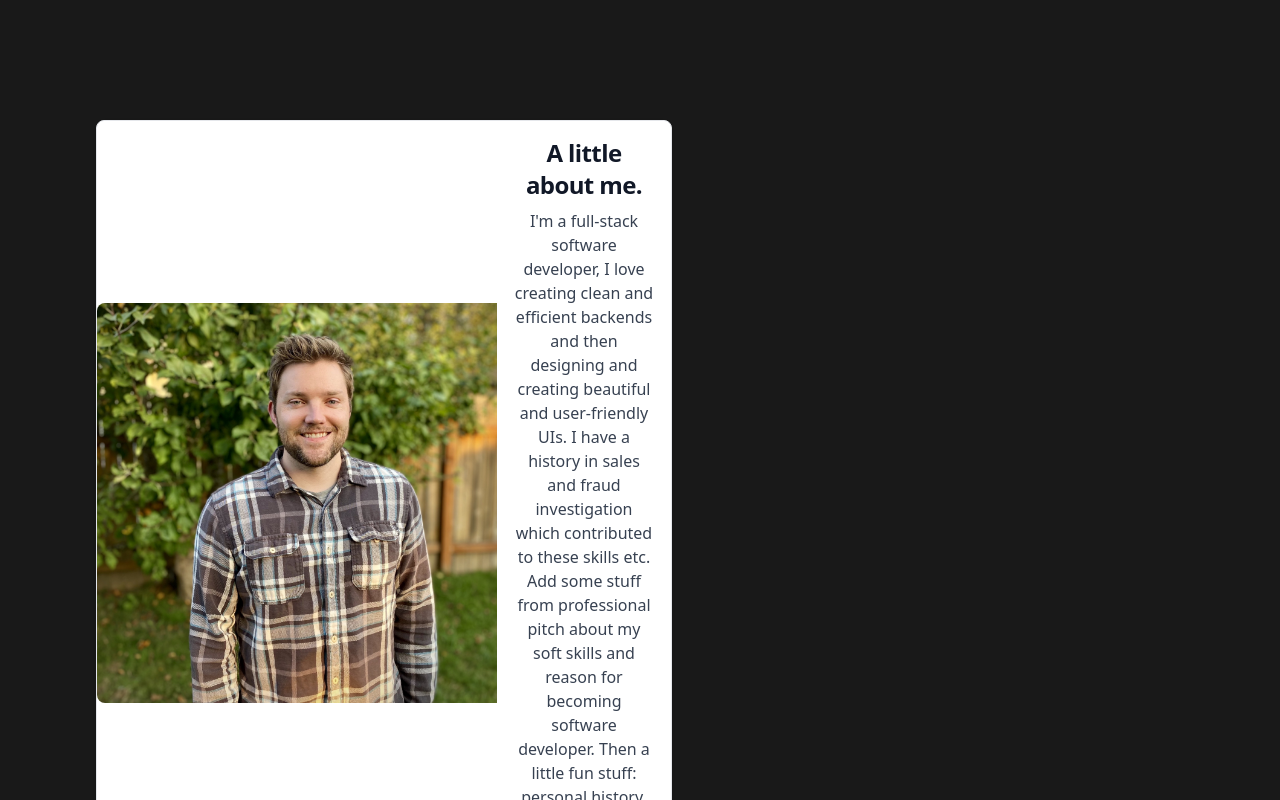
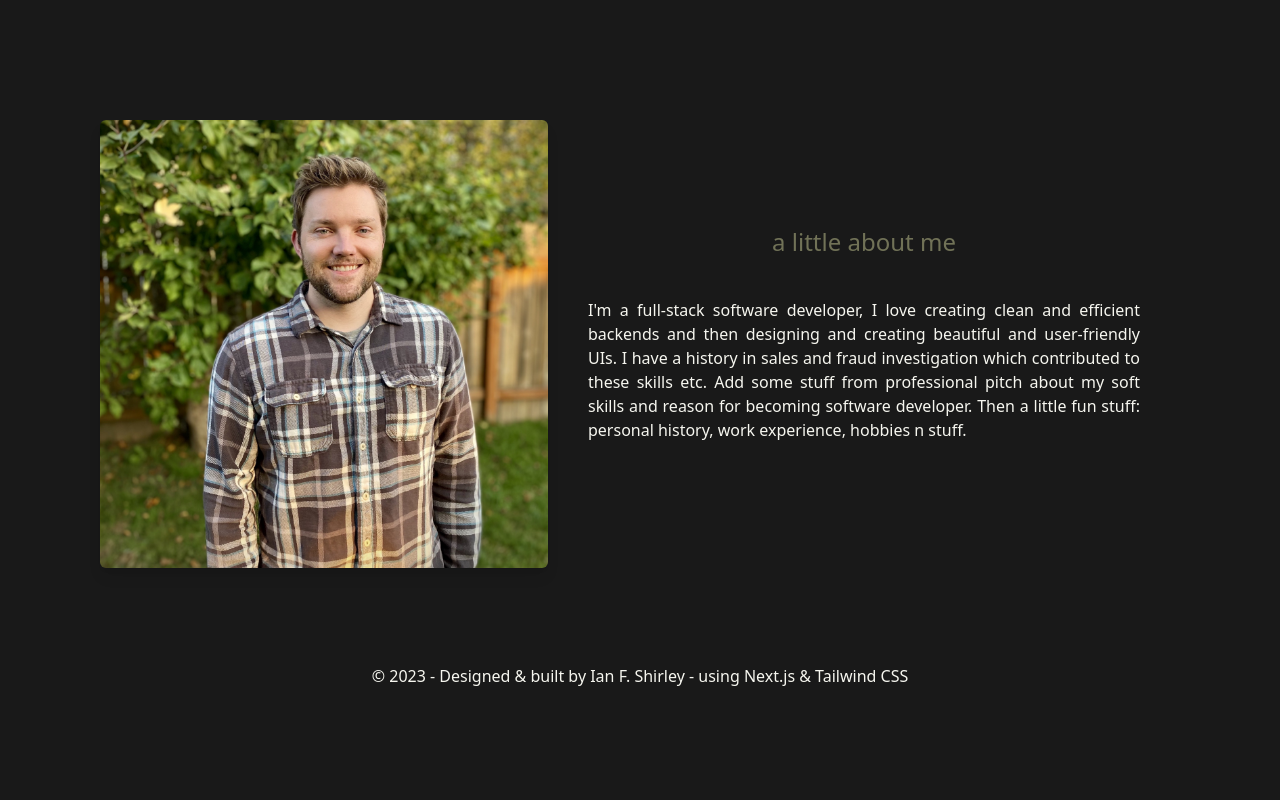
Before and after one commit to ianfshirley/Portfolio, a Next.js app: page / in a window 1280 px wide. Shown: the part 1640-2440 px from the top of the page. After the commit the page ends 2352 px from the top, so only its background shows below. Built offline with nearby package versions, Linux system fonts and the light colour scheme.

Commit message:
restarted about section

```diff
--- a/app/components/About/About.js
+++ b/app/components/About/About.js
@@ -1,24 +1,23 @@
 import Image from "next/image"
+import profilePic from 'public/img/me.jpg'
 
 
 export default function About() {
   return (
-    <div className="m-24 text-center ">
+    <div className="m-8 md:m-24 flex flex-col md:flex-row justify-center items-center">
 
-      <div className="flex flex-col items-center bg-white border border-gray-200 rounded-lg shadow md:flex-row md:max-w-xl hover:bg-gray-100 dark:border-gray-700 dark:bg-gray-800 dark:hover:bg-gray-700">
+      <div className="max-w-sm md:max-w-md">
         <Image
-            src='/img/me.jpg'
-            alt='Me'
-            width={400}
-            height={400}
-            className="object-cover h-full rounded-t-lg    md:rounded-none md:rounded-l-lg"
+          src={profilePic}
+          alt='A picture of Ian'
+          className="rounded-md shadow md:shadow-lg shadow-peach"
         />
-        <div className="flex flex-col justify-between p-4 leading-normal">
-          <h1 className="mb-2 text-2xl font-bold tracking-tight text-gray-900 dark:text-white">A little about me.</h1>
-          <p className="mb-3 font-normal text-gray-700 dark:text-gray-400">
+      </div>
+      <div className="flex flex-col justify-center">
+        <h5 className="text-army text-2xl p-5 text-center">a little about me</h5>
+        <p className="pl-20 pr-10 pt-5 pb-10 -ml-10 text-justify max-w-2xl  rounded-r-lg text-mist-50">
           I'm a full-stack software developer, I love creating clean and efficient backends and then designing and creating beautiful and user-friendly UIs. I have a history in sales and fraud investigation which contributed to these skills etc. Add some stuff from professional pitch about my soft skills and reason for becoming software developer. Then a little fun stuff: personal history, work experience, hobbies n stuff.
-          </p>
-        </div>
+        </p>
       </div>
 
       {/* <h1 className="text-mist text-2xl p-5">A little about me.</h1>
@@ -27,8 +26,9 @@ export default function About() {
           <Image
             src='/img/me.jpg'
             alt='Me'
-            fill={true}
-            className=""
+            width={300}
+            height={300}
+            className="p-4"
             // style={{ width: '100%', height: 'auto' }}
           />
         </div>
@@ -36,6 +36,8 @@ export default function About() {
           I'm a full-stack software developer, I love creating clean and efficient backends and then designing and creating beautiful and user-friendly UIs. I have a history in sales and fraud investigation which contributed to these skills etc. Add some stuff from professional pitch about my soft skills and reason for becoming software developer. Then a little fun stuff: personal history, work experience, hobbies n stuff.
         </p>
       </div> */}
+
+
     </div>
   )
 }
```
